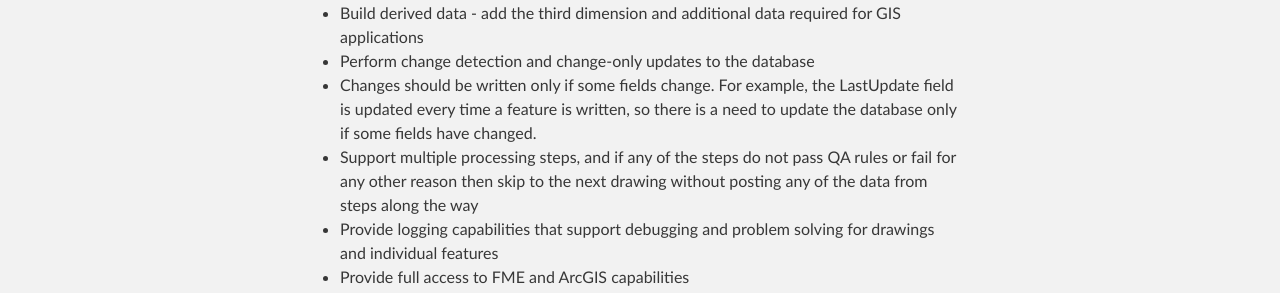
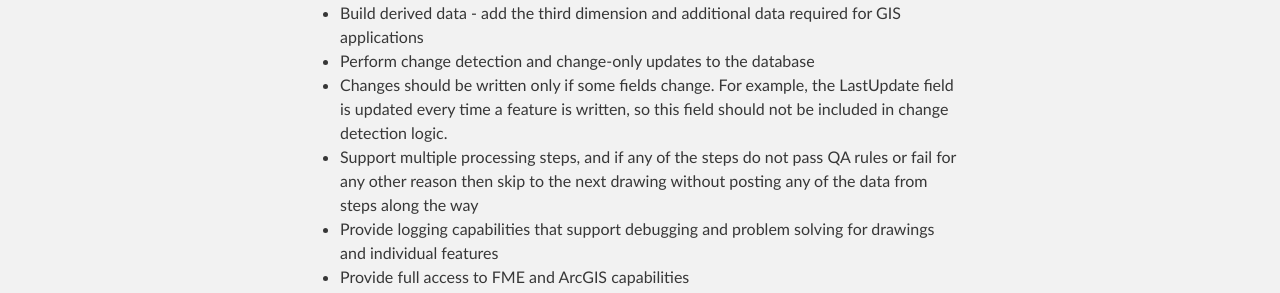
Before and after one commit to Vertex3/gseBase, a Jekyll site: the page built from index.html, in a window 1280 px wide. Shown: the part 1174-1467 px from the top of the page. Built offline with Jekyll 4.4.1, drawn with Linux system fonts in a browser that asks for light colours.

Commit message:
add content.

```diff
--- a/index.html
+++ b/index.html
@@ -29,7 +29,7 @@ published: true
           <li>Coordinate transformation from paper space to geographic space</li>
           <li>Build derived data - add the third dimension and additional data required for GIS applications</li>
           <li>Perform change detection and change-only updates to the database</li>
-          <li>Changes should be written only if some fields change. For example, the LastUpdate field is updated every time a feature is written, so there is a need to update the database only if some fields have changed.</li>
+          <li>Changes should be written only if some fields change. For example, the LastUpdate field is updated every time a feature is written, so this field should not be included in change detection logic.</li>
           <li>Support multiple processing steps, and if any of the steps do not pass QA rules or fail for any other reason then skip to the next drawing without posting any of the data from steps along the way</li>
           <li>Provide logging capabilities that support debugging and problem solving for drawings and individual features</li>
           <li>Provide full access to FME and ArcGIS capabilities</li>
```
